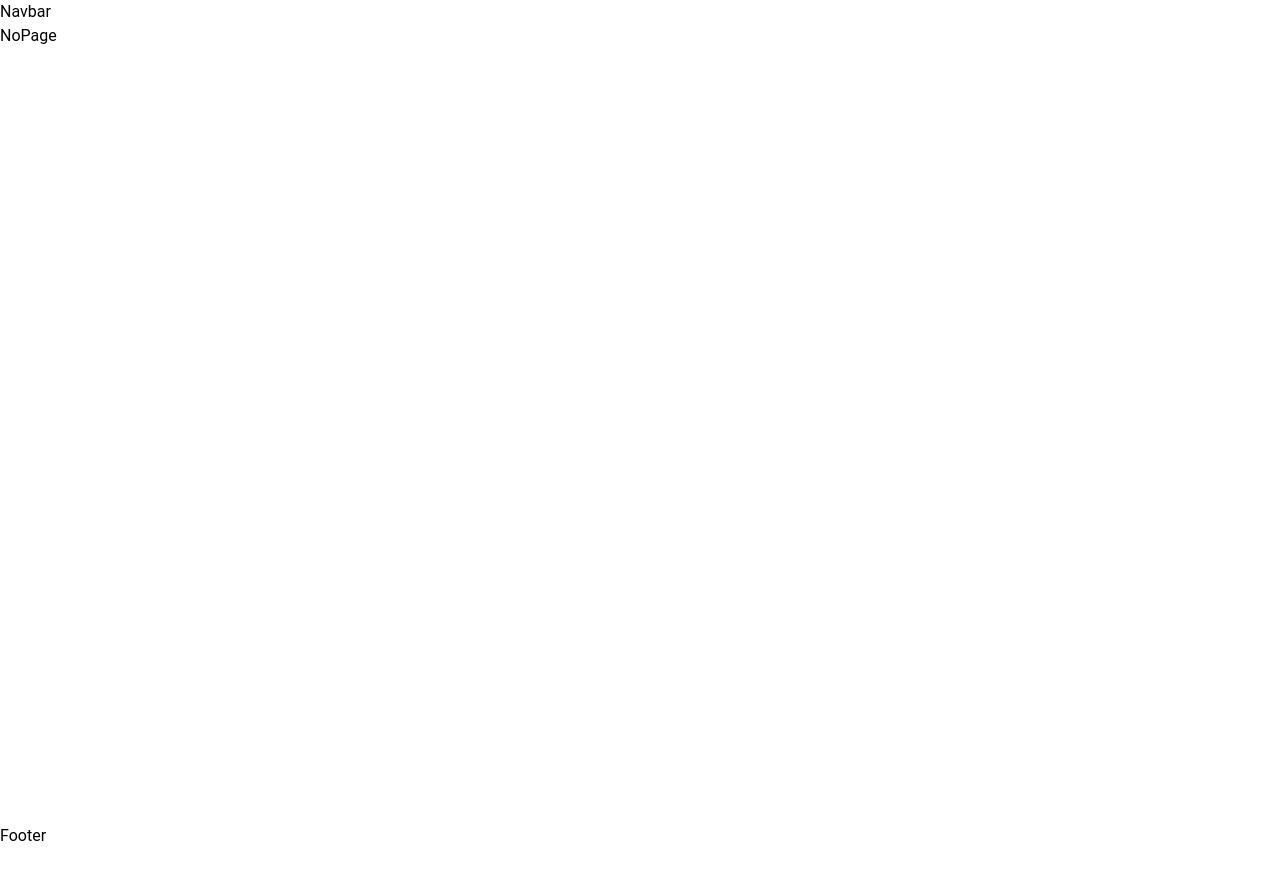
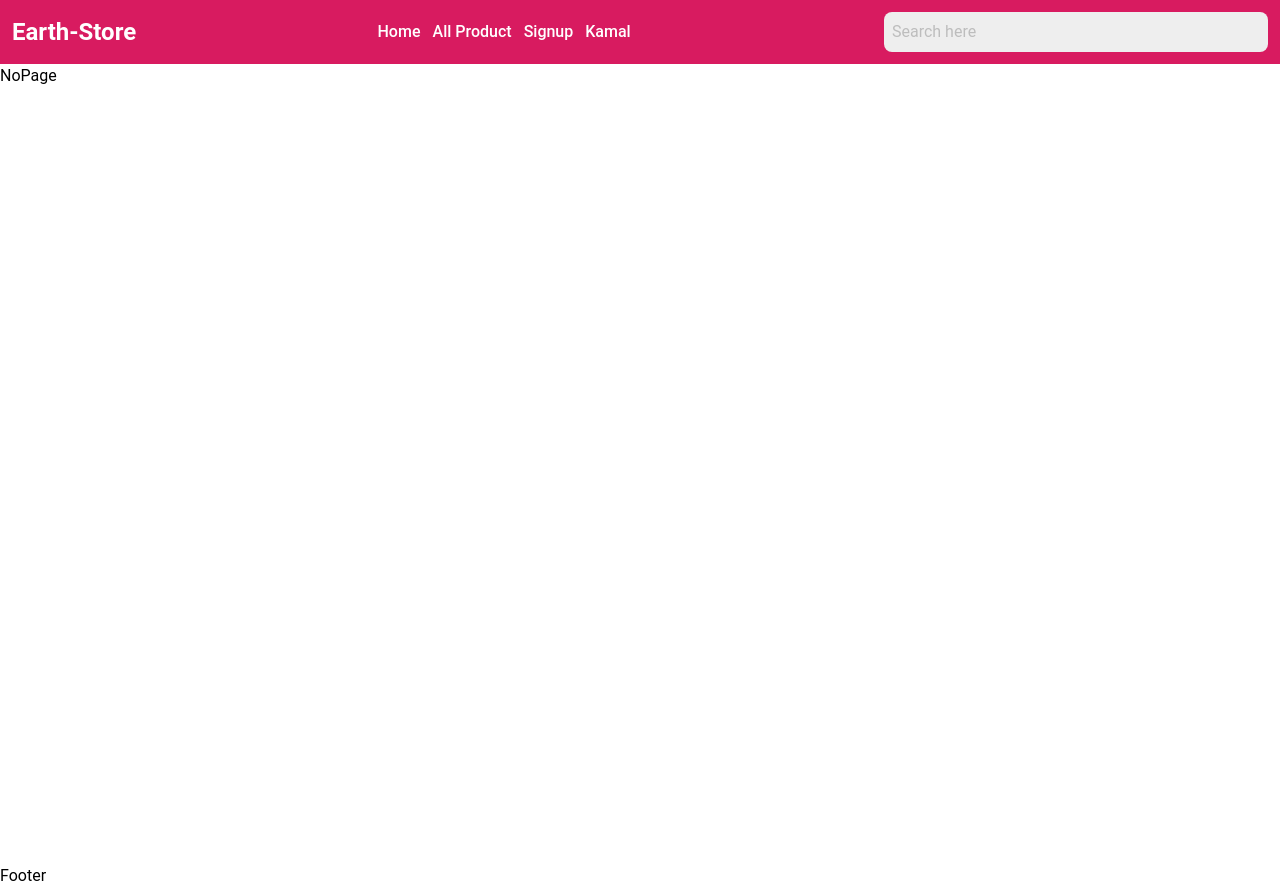
Before and after one commit to arthdarji352/ecommerce-firebase, a React (Vite) app: page /allproduct in a window 1280 px wide. Before the commit the page ends 848 px from the top, so only its background shows below. Built offline with nearby package versions, Linux system fonts and the light colour scheme.

Commit message:
add navbar & Searchbar component

```diff
--- a/src/components/navbar/Navbar.jsx
+++ b/src/components/navbar/Navbar.jsx
@@ -1,7 +1,60 @@
 import React from "react";
+import { Link } from "react-router-dom";
+import SearchBox from "../searchBox/SearchBox";
 
 const Navbar = () => {
-  return <div>Navbar</div>;
+  // navList Data
+  const navList = (
+    <ul className="flex space-x-3 text-white font-medium text-md px-5 ">
+      <li>
+        <Link to={"/"}>Home</Link>
+      </li>
+      <li>
+        <Link to={"/allproduct"}>All Product</Link>
+      </li>
+      <li>
+        <Link to={"/signup"}>Signup</Link>
+      </li>
+      <li>
+        <Link to={"/"}>Kamal</Link>
+      </li>
+      {/* Admin */}
+      {/* <li>
+        <Link to={"/"}>Admin</Link>
+      </li> */}
+      {/* logout */}
+      {/* <li>
+      Logout
+        </li> */}
+      {/* Cart */}
+      <li>
+        <Link to={"/cart"}></Link>
+      </li>
+    </ul>
+  );
+  return (
+    <div>
+      <nav className="bg-pink-600 sticky top-0">
+        {/* main  */}
+        <div className="lg:flex lg:justify-between items-center py-3 lg:px-3 ">
+          {/* left  */}
+          <div className="left py-3 lg:py-0">
+            <Link to={"/"}>
+              <h2 className=" font-bold text-white text-2xl text-center">
+                Earth-Store
+              </h2>
+            </Link>
+          </div>
+          {/* right  */}
+          <div className="right flex justify-center mb-4 lg:mb-0">
+            {navList}
+          </div>
+          {/* Search Bar  */}
+          <SearchBox />
+        </div>
+      </nav>
+    </div>
+  );
 };
 
 export default Navbar;
--- /dev/null
+++ b/src/components/searchBox/SearchBox.jsx
@@ -0,0 +1,99 @@
+import React from "react";
+
+import { useState } from "react";
+
+// Search Data
+const searchData = [
+  {
+    name: "Fashion",
+    image:
+      "https://i.pinimg.com/564x/3e/05/ce/3e05cefbc7eec79ac175ea8490a67939.jpg",
+  },
+  {
+    name: "Shirt",
+    image:
+      "https://i.pinimg.com/736x/e4/61/f2/e461f2246b6ad93e2099d98780626396.jpg",
+  },
+  {
+    name: "Jacket",
+    image:
+      "https://i.pinimg.com/564x/fd/50/68/fd50688767adb47aba7204f034554cbd.jpg",
+  },
+  {
+    name: "Mobile",
+    image:
+      "https://i.pinimg.com/564x/22/80/8d/22808d88ada424962f2e064f3075b2d1.jpg",
+  },
+  {
+    name: "Laptop",
+    image:
+      "https://i.pinimg.com/564x/3e/05/ce/3e05cefbc7eec79ac175ea8490a67939.jpg",
+  },
+  {
+    name: "Home",
+    image:
+      "https://i.pinimg.com/736x/e4/61/f2/e461f2246b6ad93e2099d98780626396.jpg",
+  },
+  {
+    name: "book",
+    image:
+      "https://i.pinimg.com/564x/fd/50/68/fd50688767adb47aba7204f034554cbd.jpg",
+  },
+];
+
+const SearchBox = () => {
+  // Search State
+  const [search, setSearch] = useState("");
+
+  // Filter Search Data
+  const filterSearchData = searchData
+    .filter((obj) => obj.name.toLowerCase().includes(search))
+    .slice(0, 8);
+
+  return (
+    <div className="">
+      {/* search input  */}
+      <div className="input flex justify-center">
+        <input
+          type="text"
+          placeholder="Search here"
+          onChange={(e) => setSearch(e.target.value)}
+          className=" bg-gray-200 placeholder-gray-400 rounded-lg px-2 py-2 w-96 lg:w-96 md:w-96 outline-none text-black "
+        />
+      </div>
+      {/* search drop-down  */}
+      <div className=" flex justify-center">
+        {search && (
+          <div className="block absolute bg-gray-200 w-96 md:w-96 lg:w-96 z-50 my-1 rounded-lg px-2 py-2">
+            {filterSearchData.length > 0 ? (
+              <>
+                {filterSearchData.map((item, index) => {
+                  return (
+                    <div key={index} className="py-2 px-2">
+                      <div className="flex items-center gap-2">
+                        <img className="w-10" src={item.image} alt="" />
+                        {item.name}
+                      </div>
+                    </div>
+                  );
+                })}
+              </>
+            ) : (
+              <>
+                <div className="flex justify-center">
+                  <img
+                    className=" w-20"
+                    src="https://cdn-icons-png.flaticon.com/128/10437/10437090.png"
+                    alt="img"
+                  />
+                </div>
+              </>
+            )}
+          </div>
+        )}
+      </div>
+    </div>
+  );
+};
+
+export default SearchBox;
```
